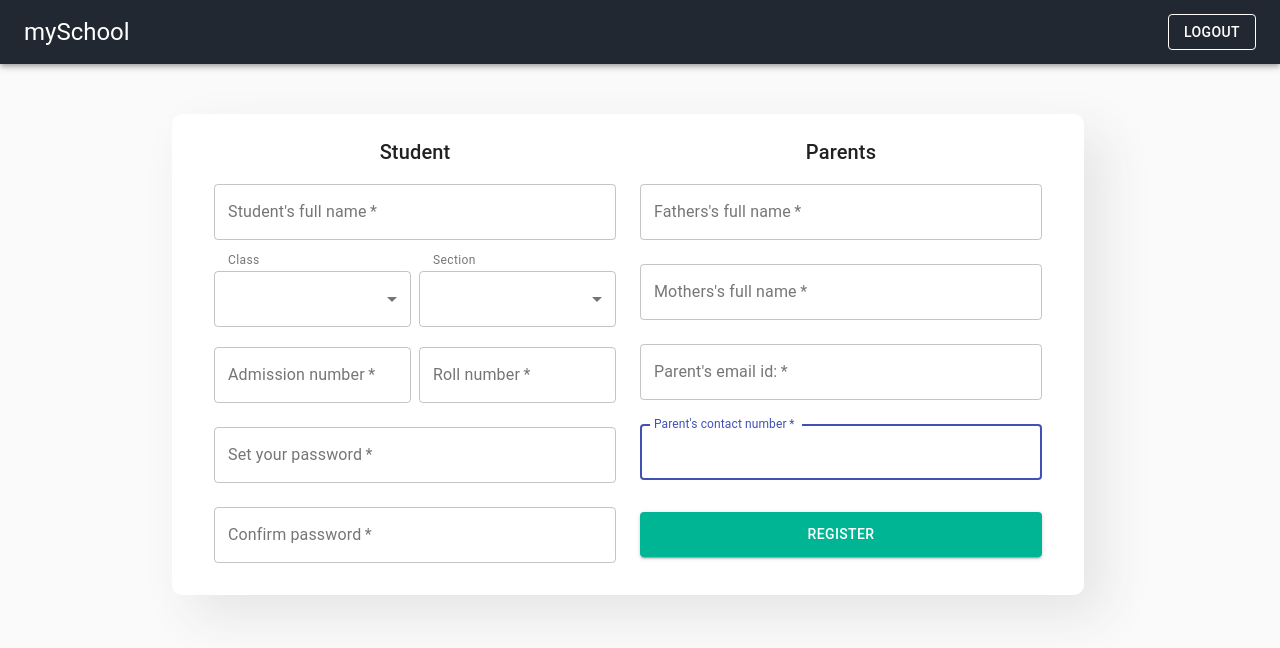
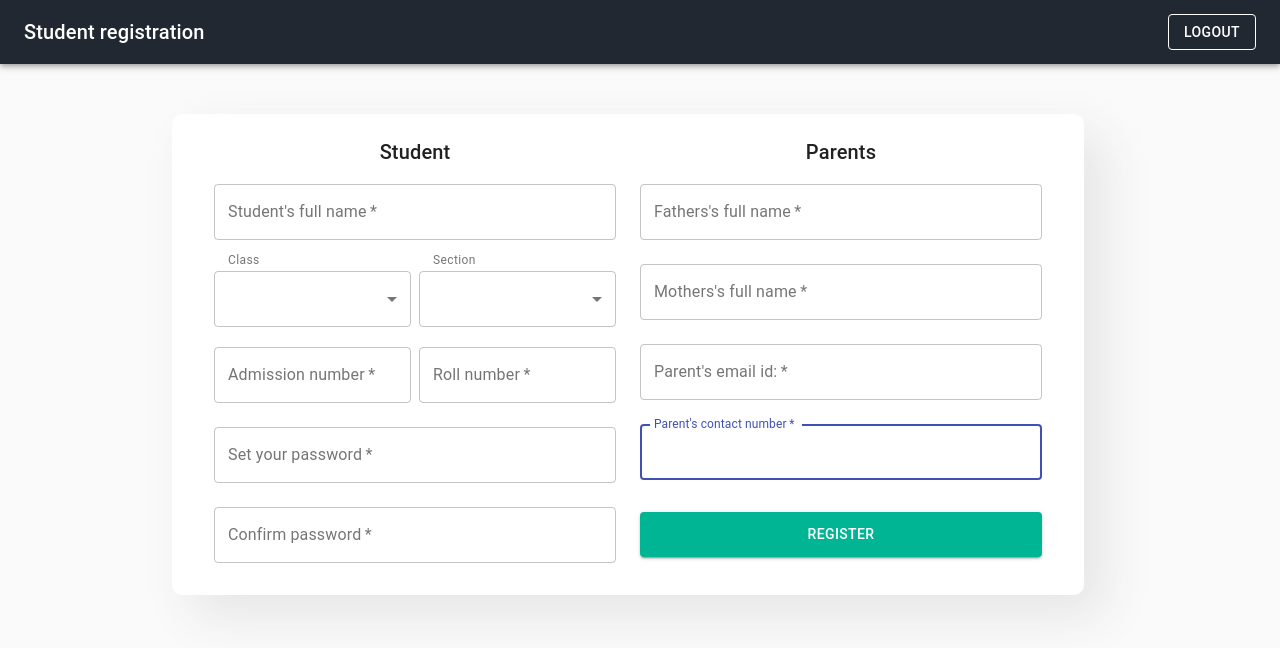
Before and after one commit to vashishtha28/mySchool, a React (Create React App) app in the folder frontend/: page /register/student in a window 1280 px wide. Shown: the top 648 px of the page. Built offline with nearby package versions, Linux system fonts and the light colour scheme.

Commit message:
IDK smthng hapnd

```diff
--- a/frontend/src/components/Main.js
+++ b/frontend/src/components/Main.js
@@ -9,6 +9,7 @@ import RegisterStudent from '../pages/RegisterStudent';
 import RegisterTeacher from '../pages/RegisterTeacher';
 import GenerateNotice from './../pages/genNotice';
 import StudentAttendance from './../pages/studentAttendance';
+import GradeCard from './../pages/StudentGrade';
 
 const Main = () => {
   return (
@@ -23,6 +24,7 @@ const Main = () => {
           <Route exact path="/register/teacher" component={RegisterTeacher}></Route>
           <Route exact path='/admin/generateNotice' component={GenerateNotice}></Route>
           <Route exact path='/student/attendance' component={StudentAttendance}></Route>
+          <Route exact path='/student/gradeCard' component={GradeCard}></Route>
         </Switch>
 
       </BrowserRouter>
--- a/frontend/src/components/MyAppBar.js
+++ b/frontend/src/components/MyAppBar.js
@@ -62,13 +62,15 @@ export const useStyles = makeStyles((theme) => ({
     return <div className={classes.root}>
           <AppBar position="static" style={{ backgroundColor: "#222831" }}>
               <Toolbar style = {{justifyContent: 'space-between'}}>
-                  <Typography variant="h5" className={classes.title}>
-                      mySchool
+                  <Typography variant="h6" className={classes.title}>
+                      {props.appBarTitle}
                   </Typography>
                   <Typography variant="h4" className={classes.title}>
                       {props.userName}
                   </Typography>
-                  <Button variant="outlined"  color="inherit" onClick={handleLogout}>Logout</Button>
+                  <Button variant="outlined" color="inherit" onClick={handleLogout}>
+                    logout
+                  </Button>
               </Toolbar>
           </AppBar>
 
--- a/frontend/src/pages/RegisterTeacher.js
+++ b/frontend/src/pages/RegisterTeacher.js
@@ -326,7 +326,7 @@ function RegisterTeacher(){
 
 
     return <div>
-        <MyAppBar appBarTitle="Teacher registration"/>
+        <MyAppBar appBarTitle="Teacher Registration"/>
         <Container  component="main" maxWidth="md">
         <CssBaseline />
         <form style={{ width: '100%'}} noValidate>
```
Lines whose indentation alone changed are shown as unchanged.
